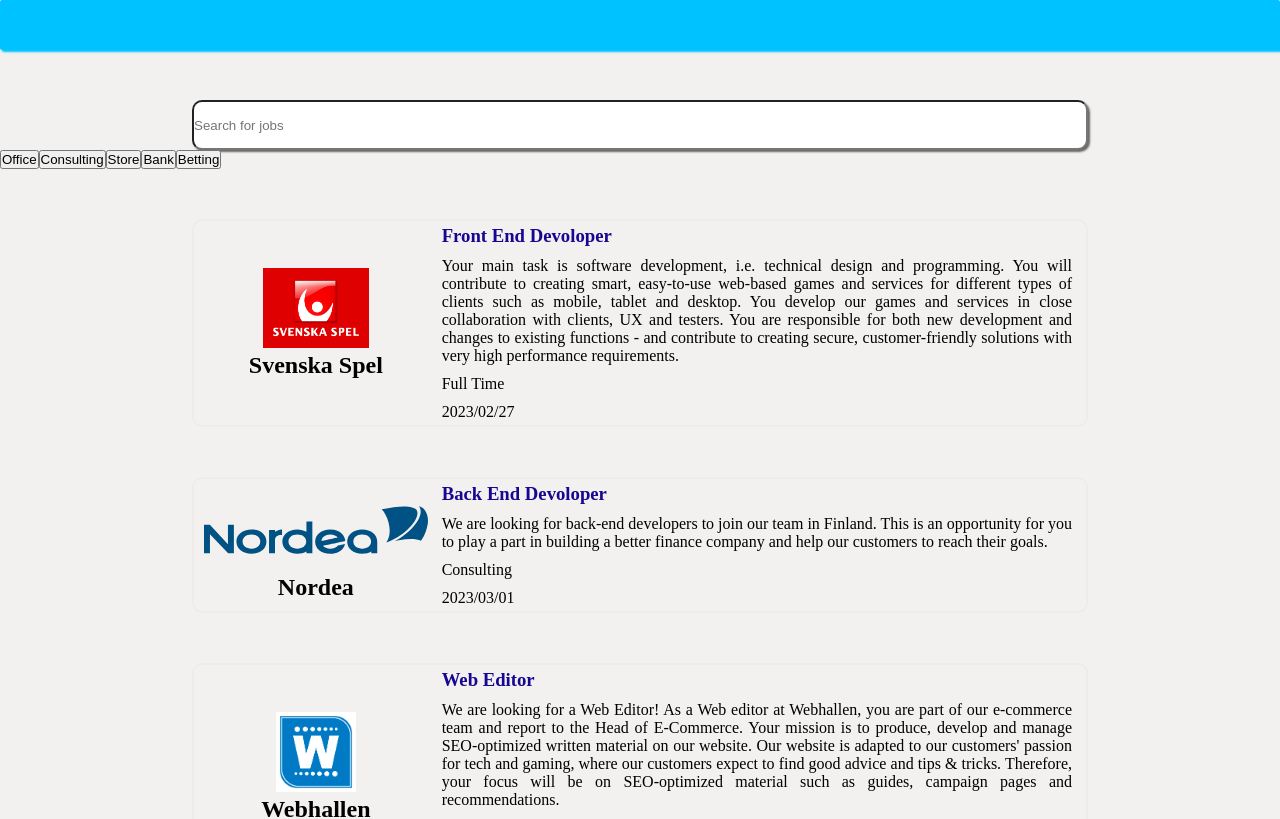
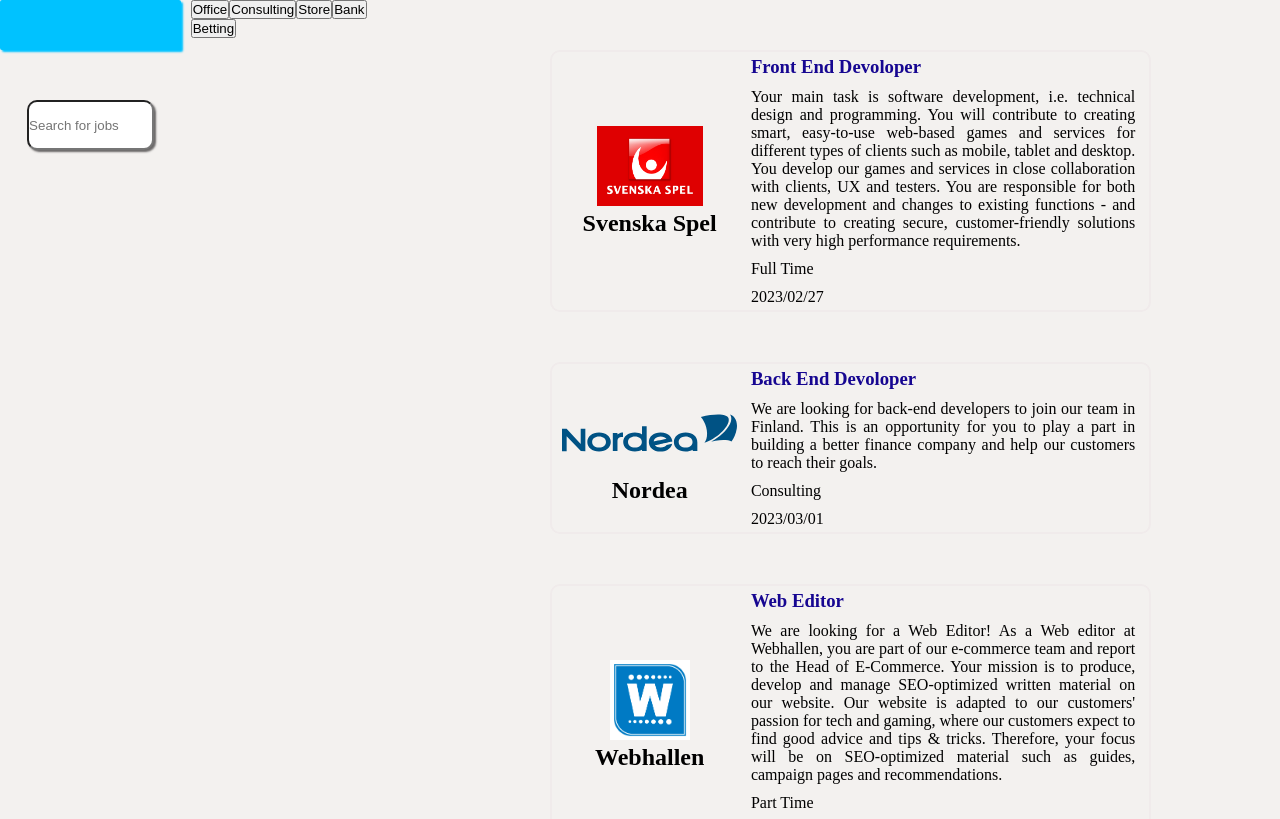
Before and after one commit to matin889/Jobchasers, a React (Vite) app in the folder Jobchasers/: page / in a window 1280 px wide. Shown: the top 819 px of the page. Built offline with nearby package versions, Linux system fonts and the light colour scheme.

Commit message:
Update FilteredList.jsx
className added

```diff
--- a/Jobchasers/src/Components/FilteredList.jsx
+++ b/Jobchasers/src/Components/FilteredList.jsx
@@ -31,7 +31,7 @@
   });
 
   return (
-    <div>
+    <div className="tags">
       <SearchBar query={query} setQuery={setQuery} />
       <div>
         <TagButton tag="Office" handleTagClick={handleTagClick} />
```
